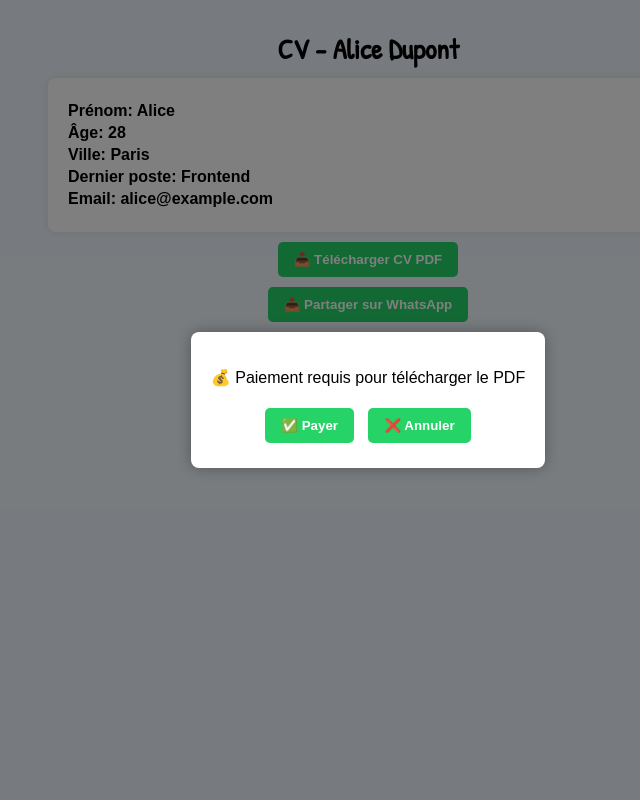
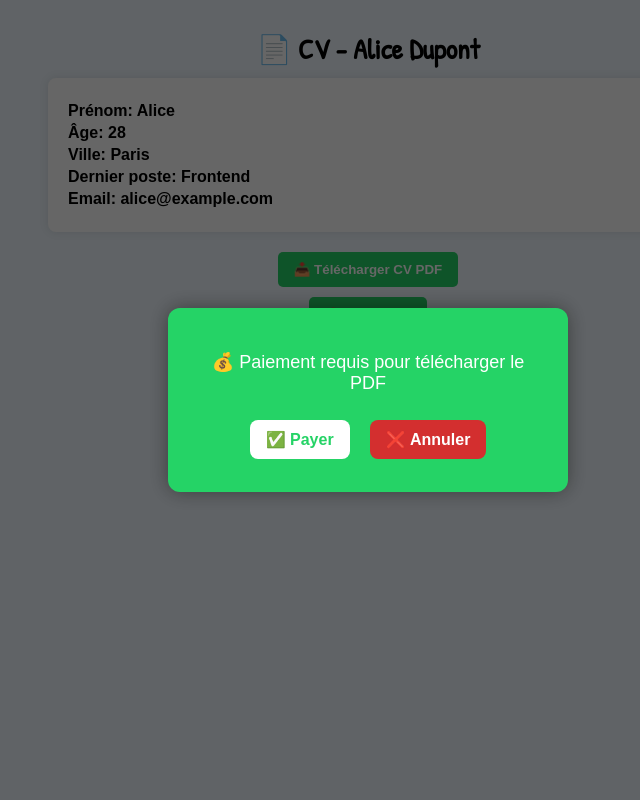
Before and after one commit to Lfg237/curriculum-vit-, a plain HTML site: page index.html in a window 1280 px wide. Both pictures are taken after a click on the button "📥 Télécharger CV PDF". Shown: the top 800 px of the page, without its empty margins (272-912 px from the left). Drawn offline with nearby package versions, Linux system fonts and the light colour scheme.

Commit message:
Update index.html

```diff
--- a/index.html
+++ b/index.html
@@ -8,22 +8,33 @@
 <style>
 body{font-family:Arial,sans-serif;background:#f0f8ff;margin:0;padding:0;}
 .page{min-height:100vh;display:flex;flex-direction:column;align-items:center;padding:20px;overflow-y:auto;border-bottom:2px solid #ccc;}
-.handwriting{font-family:'Patrick Hand', cursive;font-weight:bold;font-size:28px;margin:10px 0;} /* titres */
-.paper{background:white;padding:20px;border-radius:8px;box-shadow:0 0 10px rgba(0,0,0,0.1);max-width:600px;width:100%;display:inline-block;}
+.handwriting{font-family:'Patrick Hand', cursive;font-weight:bold;font-size:28px;margin:10px 0;text-align:center;}
+.paper{background:white;padding:20px;border-radius:8px;box-shadow:0 0 10px rgba(0,0,0,0.1);max-width:600px;width:100%;display:inline-block;margin-bottom:10px;}
 .category{font-weight:bold;margin:4px 0;font-size:16px;}
 button{padding:10px 16px;border:none;border-radius:5px;background:#25D366;color:white;font-weight:bold;cursor:pointer;margin-top:10px;}
 
-/* Popup paiement */
+/* Popup paiement style WhatsApp */
 .popup-bg{
-  position: fixed;top:0;left:0;width:100%;height:100%;background:rgba(0,0,0,0.5);
-  display:flex;align-items:center;justify-content:center;visibility:hidden;opacity:0;transition:0.3s;
-  z-index:999;
+  position: fixed;top:0;left:0;width:100%;height:100%;background:rgba(0,0,0,0.6);
+  display:flex;align-items:center;justify-content:center;visibility:hidden;opacity:0;transition:opacity 0.3s ease;z-index:999;
 }
+.popup-bg.show{visibility:visible;opacity:1;}
 .popup{
-  background:white;padding:20px;border-radius:8px;max-width:320px;text-align:center;box-shadow:0 0 15px rgba(0,0,0,0.3);
+  background:#25D366;color:white;padding:25px;border-radius:12px;max-width:350px;text-align:center;
+  box-shadow:0 0 20px rgba(0,0,0,0.4);transform:scale(0.8);transition:transform 0.3s ease;
 }
-.popup button{margin:5px;}
-.popup-bg.show{visibility:visible;opacity:1;}
+.popup-bg.show .popup{transform:scale(1);}
+.popup button{
+  margin:8px;
+  padding:10px 16px;
+  border:none;
+  border-radius:8px;
+  font-weight:bold;
+  cursor:pointer;
+  font-size:16px;
+}
+#payConfirm{background:white;color:#25D366;}
+#payCancel{background:#d32f2f;color:white;}
 </style>
 </head>
 <body>
@@ -33,7 +44,7 @@ button{padding:10px 16px;border:none;border-radius:5px;background:#25D366;color:
 <!-- Popup paiement -->
 <div class="popup-bg" id="paymentPopup">
   <div class="popup">
-    <p>💰 Paiement requis pour télécharger le PDF</p>
+    <p style="font-size:18px;">💰 Paiement requis pour télécharger le PDF</p>
     <button id="payConfirm">✅ Payer</button>
     <button id="payCancel">❌ Annuler</button>
   </div>
@@ -44,7 +55,6 @@ button{padding:10px 16px;border:none;border-radius:5px;background:#25D366;color:
 <script>
 const { jsPDF } = window.jspdf;
 
-// Exemple utilisateurs
 const users=[
   {
     nom:"Alice Dupont",
@@ -52,13 +62,6 @@ const users=[
     cv:{prenom:"Alice", age:"28", ville:"Paris", poste:"Frontend", email:"alice@example.com"},
     lettre:{prenom:"Alice", nom:"Dupont", entreprise:"TechCorp", poste:"Ingénieur", contenu:"Motivation pour rejoindre TechCorp."},
     plan:{plan:"123 Rue de Paris"}
-  },
-  {
-    nom:"Bob Martin",
-    profession:"Designer",
-    cv:{prenom:"Bob", age:"30", ville:"Lyon", poste:"Graphiste", email:"bob@example.com"},
-    lettre:{prenom:"Bob", nom:"Martin", entreprise:"DesignInc", poste:"Graphiste", contenu:"Motivation pour DesignInc."},
-    plan:{plan:"456 Avenue Lyon"}
   }
 ];
 
@@ -75,55 +78,57 @@ function downloadPDFFromElement(element, filename){
 }
 
 // Génération des pages
-const container=document.getElementById('sections');
+const container = document.getElementById('sections');
 users.forEach((user,index)=>{
-  ["CV","LETTRE DE MOTIVATION","PLAN DE LOCALISATION"].forEach((section,i)=>{
-    const page=document.createElement('div');
-    page.className='page';
-    let contentHTML = '';
-    let btnLabel = '';
-    let divID = '';
-    if(section==="CV"){
-      divID = `cv${index}`;
-      contentHTML = `
-        <div class="paper" id="${divID}">
+  // CV
+  const pageCV = document.createElement('div');
+  pageCV.className='page';
+  pageCV.innerHTML=`
+    <h1 class="handwriting">📄 CV - ${user.nom}</h1>
+    <div class="paper" id="cv${index}">
       <p class="category">Prénom: ${user.cv.prenom}</p>
       <p class="category">Âge: ${user.cv.age}</p>
       <p class="category">Ville: ${user.cv.ville}</p>
       <p class="category">Dernier poste: ${user.cv.poste}</p>
       <p class="category">Email: ${user.cv.email}</p>
-        </div>`;
-      btnLabel = `📥 Télécharger CV PDF`;
-    }
-    if(section==="LETTRE DE MOTIVATION"){
-      divID = `lettre${index}`;
-      contentHTML = `
-        <div class="paper" id="${divID}">
+    </div>
+    <button class="btnPDF" data-target="cv${index}" data-filename="CV_${user.nom}.pdf">📥 Télécharger CV PDF</button>
+    <button class="btnWA" data-index="${index}">📤 WhatsApp</button>
+  `;
+  container.appendChild(pageCV);
+
+  // Lettre
+  const pageLettre = document.createElement('div');
+  pageLettre.className='page';
+  pageLettre.innerHTML=`
+    <h1 class="handwriting">✉️ LETTRE DE MOTIVATION - ${user.nom}</h1>
+    <div class="paper" id="lettre${index}">
       <p class="category">Prénom: ${user.lettre.prenom}</p>
       <p class="category">Nom: ${user.lettre.nom}</p>
       <p class="category">Entreprise: ${user.lettre.entreprise}</p>
       <p class="category">Poste: ${user.lettre.poste}</p>
       <p class="category">Contenu: ${user.lettre.contenu}</p>
-        </div>`;
-      btnLabel = `📥 Télécharger Lettre PDF`;
-    }
-    if(section==="PLAN DE LOCALISATION"){
-      divID = `plan${index}`;
-      contentHTML = `
-        <div class="paper" id="${divID}">
+    </div>
+    <button class="btnPDF" data-target="lettre${index}" data-filename="Lettre_${user.nom}.pdf">📥 Télécharger Lettre PDF</button>
+    <button class="btnWA" data-index="${index}">📤 WhatsApp</button>
+  `;
+  container.appendChild(pageLettre);
+
+  // Plan
+  const pagePlan = document.createElement('div');
+  pagePlan.className='page';
+  pagePlan.innerHTML=`
+    <h1 class="handwriting">🗺️ PLAN DE LOCALISATION - ${user.nom}</h1>
+    <div class="paper" id="plan${index}">
       <p class="category">Plan: ${user.plan.plan}</p>
-        </div>`;
-      btnLabel = `📥 Télécharger Plan PDF`;
-    }
-    page.innerHTML = `<h1 class="handwriting">${section} - ${user.nom}</h1>
-                      ${contentHTML}
-                      <button class="btnPDF" data-target="${divID}" data-filename="${section}_${user.nom}.pdf">${btnLabel}</button>
-                      <button class="btnWA" data-index="${index}">📤 Partager sur WhatsApp</button>`;
-    container.appendChild(page);
-  });
+    </div>
+    <button class="btnPDF" data-target="plan${index}" data-filename="Plan_${user.nom}.pdf">📥 Télécharger Plan PDF</button>
+    <button class="btnWA" data-index="${index}">📤 WhatsApp</button>
+  `;
+  container.appendChild(pagePlan);
 });
 
-// Gestion popup paiement
+// Gestion popup PDF
 let currentElement = null;
 let currentFilename = null;
 const popup = document.getElementById('paymentPopup');
@@ -134,46 +139,25 @@ document.querySelectorAll('.btnPDF').forEach(btn=>{
   btn.onclick = ()=>{
     currentElement = document.getElementById(btn.dataset.target);
     currentFilename = btn.dataset.filename;
-    popup.classList.add('show');
+    popup.classList.add('show'); // affiche le popup
   }
 });
 
-// Paiement validé → téléchargement automatique du PDF
 payConfirm.onclick = ()=>{
   if(currentElement && currentFilename){
-    // Ici, tu peux intégrer la logique de paiement réelle
-    downloadPDFFromElement(currentElement, currentFilename);
+    downloadPDFFromElement(currentElement, currentFilename); // téléchargement après paiement
   }
   popup.classList.remove('show');
 };
+
 payCancel.onclick = ()=>{ popup.classList.remove('show'); };
 
 // WhatsApp
-function generateWhatsAppText(user){
-  let text = "✏️🖋️ *📄 CV DE " + user.nom.toUpperCase() + "*\n";
-  text += "👤 *Prénom:* " + user.cv.prenom + "\n";
-  text += "🎂 *Âge:* " + user.cv.age + "\n";
-  text += "🏙️ *Ville:* " + user.cv.ville + "\n";
-  text += "💼 *Dernier poste:* " + user.cv.poste + "\n";
-  text += "📧 *Email:* " + user.cv.email + "\n\n";
-
-  text += "✏️🖋️ *✉️ LETTRE DE MOTIVATION*\n";
-  text += "👤 *Prénom:* " + user.lettre.prenom + "\n";
-  text += "👤 *Nom:* " + user.lettre.nom + "\n";
-  text += "🏢 *Entreprise:* " + user.lettre.entreprise + "\n";
-  text += "💼 *Poste:* " + user.lettre.poste + "\n";
-  text += "📝 *Contenu:* " + user.lettre.contenu + "\n\n";
-
-  text += "✏️🖋️ *🗺️ PLAN DE LOCALISATION*\n";
-  text += "📍 *Plan:* " + user.plan.plan + "\n";
-  return text;
-}
-
 document.querySelectorAll('.btnWA').forEach(btn=>{
   btn.onclick = ()=>{
     const user = users[parseInt(btn.dataset.index)];
-    const text = generateWhatsAppText(user);
-    window.open(`https://wa.me/?text=${encodeURIComponent(text)}`, '_blank');
+    const text = `📄 CV de ${user.nom}\nPrénom: ${user.cv.prenom}\nÂge: ${user.cv.age}\nVille: ${user.cv.ville}\nPoste: ${user.cv.poste}\nEmail: ${user.cv.email}\n\n✉️ Lettre: Prénom: ${user.lettre.prenom}, Nom: ${user.lettre.nom}, Entreprise: ${user.lettre.entreprise}, Poste: ${user.lettre.poste}\nContenu: ${user.lettre.contenu}\n\n🗺️ Plan: ${user.plan.plan}`;
+    window.open(`https://wa.me/?text=${encodeURIComponent(text)}`,'_blank');
   }
 });
 </script>
```
Lines whose indentation alone changed are shown as unchanged.
